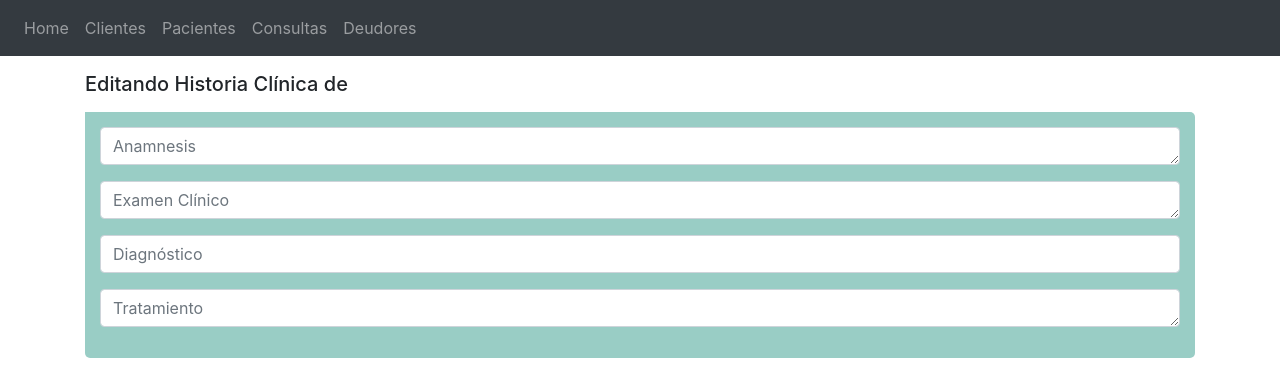
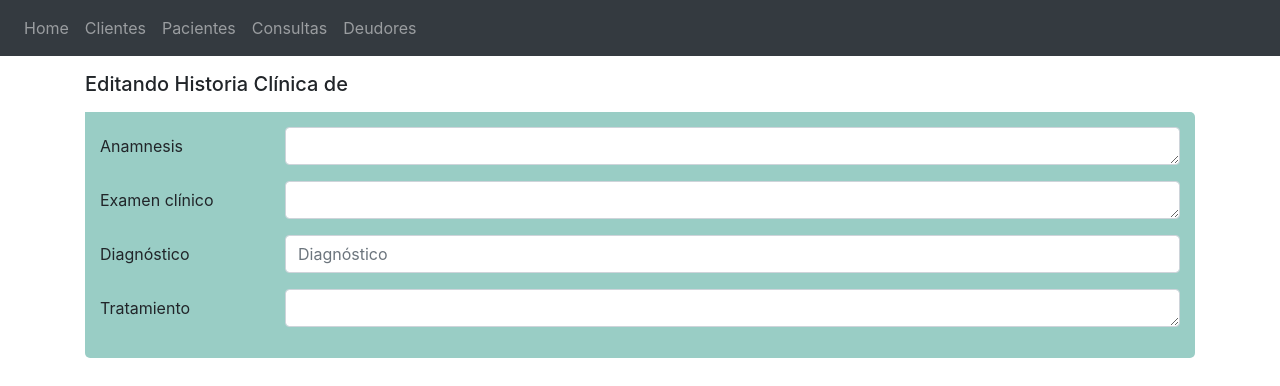
Before and after one commit to omelendrez/medical-records-frontend, a React (Create React App) app: page /edit-consulta/1 in a window 1280 px wide. Shown: the top 386 px of the page. Built offline with nearby package versions, Linux system fonts and the light colour scheme; no server answers.

Commit message:
Refactor ConsultationEdit

```diff
--- a/src/components/consultations/ConsultationEdit.jsx
+++ b/src/components/consultations/ConsultationEdit.jsx
@@ -8,6 +8,7 @@ import './ConsultationForm.css'
 const ConsultationForm = props => {
   const [redirect, setRedirect] = useState('')
   const [error, setError] = useState('')
+  const [tab, setTab] = useState('consultation')
 
   const [form, setForm] = useState({
     id: '',
@@ -69,11 +70,10 @@ const ConsultationForm = props => {
             <form>
 
               <div className="form-container">
-                <div className="form-row">
-                  <div className="col">
-                    <div className="form-group">
+                <div className="form-group row">
+                  <label htmlFor="anamnesis" className="col-sm-2 col-form-label">Anamnesis</label>
+                  <div className="col-sm-10">
                     <textarea
-                        placeholder="Anamnesis"
                       className="form-control"
                       id="anamnesis"
                       onChange={e => handleChange(e)}
@@ -82,12 +82,10 @@ const ConsultationForm = props => {
                     />
                   </div>
                 </div>
-                </div>
-                <div className="form-row">
-                  <div className="col">
-                    <div className="form-group">
+                <div className="form-group row">
+                  <label htmlFor="clinicalExamination" className="col-sm-2 col-form-label">Examen clínico</label>
+                  <div className="col-sm-10">
                     <textarea
-                        placeholder="Examen Clínico"
                       className="form-control"
                       id="clinicalExamination"
                       onChange={e => handleChange(e)}
@@ -96,10 +94,9 @@ const ConsultationForm = props => {
                     />
                   </div>
                 </div>
-                </div>
-                <div className="form-row">
-                  <div className="col">
-                    <div className="form-group">
+                <div className="form-group row">
+                  <label htmlFor="diagnosis" className="col-sm-2 col-form-label">Diagnóstico</label>
+                  <div className="col-sm-10">
                     <input
                       placeholder="Diagnóstico"
                       className="form-control"
@@ -109,19 +106,16 @@ const ConsultationForm = props => {
                     />
                   </div>
                 </div>
-                </div>
-                <div className="form-row">
-                  <div className="col">
-                    <div className="form-group">
+                <div className="form-group row">
+                  <label htmlFor="treatment" className="col-sm-2 col-form-label">Tratamiento</label>
+                  <div className="col-sm-10">
                     <textarea
-                        placeholder="Tratamiento"
                       className="form-control"
                       id="treatment"
                       onChange={e => handleChange(e)}
                       value={form.treatment}
                       rows="1"
                     />
-                    </div>
                   </div>
                 </div>
               </div>
--- a/src/components/consultations/ConsultationForm.css
+++ b/src/components/consultations/ConsultationForm.css
@@ -1,5 +1,4 @@
 .form-container {
-  height: 246px;
   background-color: #99CDC5;
   padding: 15px;
   margin-bottom: 30px;
--- a/src/components/customers/CustomerEdit.jsx
+++ b/src/components/customers/CustomerEdit.jsx
@@ -6,13 +6,20 @@ const CustomerForm = props => {
   const [back, setBack] = useState(false)
   const [error, setError] = useState('')
 
-  const [form, setForm] = useState({})
+  const formDefault = {
+    name: '',
+    address: '',
+    phone: '',
+    email: '',
+    observations: ''
+  }
+
+  const [form, setForm] = useState(formDefault)
 
   useEffect(() => {
     getCustomer(props.match.params.id)
       .then(customer => setForm(customer))
   }, [props.match.params.id])
-
 
   const handleChange = (e => {
     e.preventDefault()
@@ -22,7 +29,6 @@ const CustomerForm = props => {
       [e.target.id]: e.target.value
     })
   })
-
 
   const handleSave = (e => {
     e.preventDefault()
```
Lines whose indentation alone changed are shown as unchanged.
